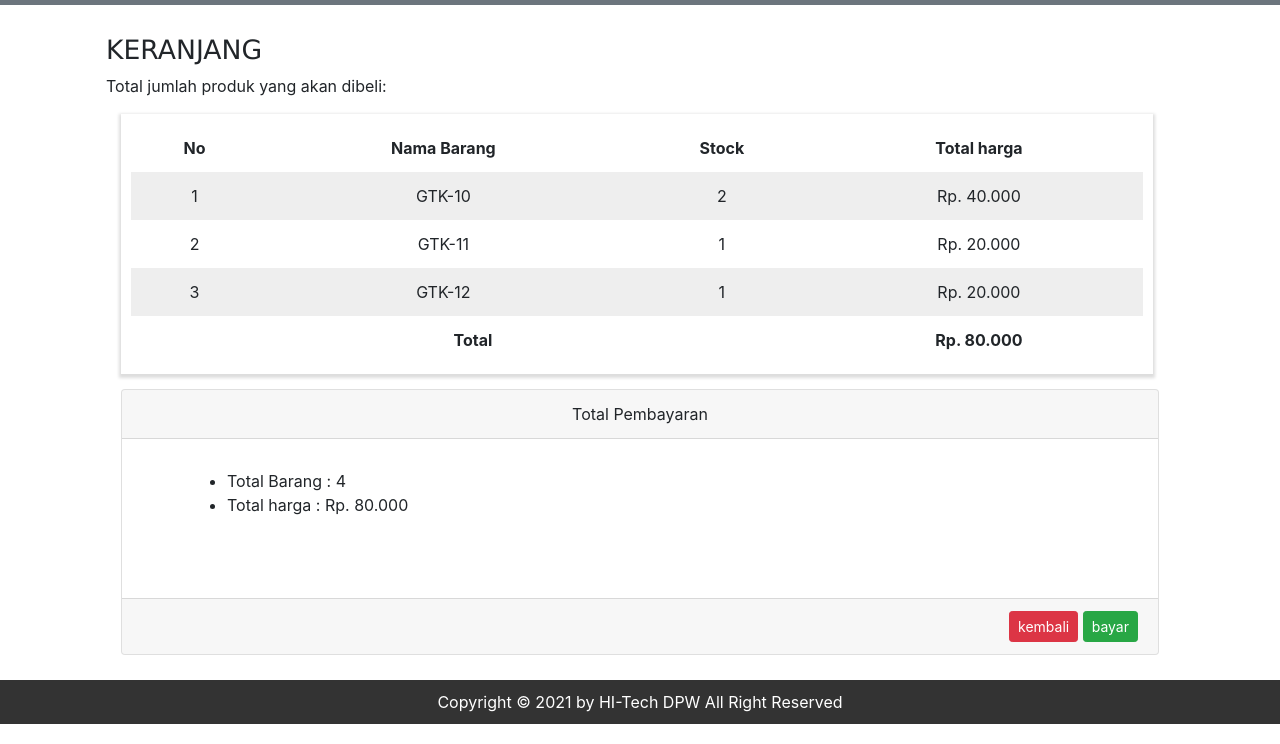
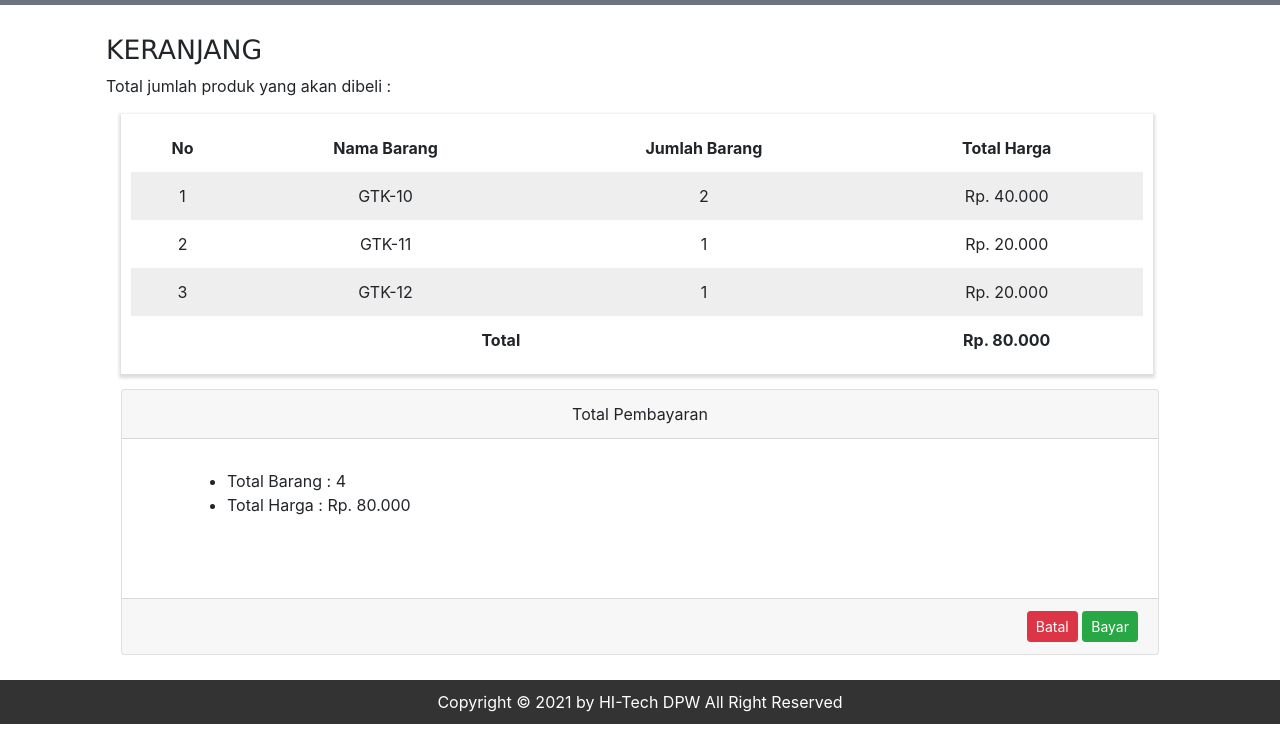
Before and after one commit to yoga-tirta/hi-tech, a plain HTML site: page keranjang.html in a window 1280 px wide. Shown: the part 56-800 px from the top of the page. Drawn offline with nearby package versions, Linux system fonts and the light colour scheme.

Commit message:
Update keranjang.html

```diff
--- a/keranjang.html
+++ b/keranjang.html
@@ -34,14 +34,14 @@
             <div class="row">
                 <div class="col-lg-12">
                     <h2 style="font-size: 20pt; font-family: verdana;">KERANJANG</h2>
-                    <p>Total jumlah produk yang akan dibeli:</p>
+                    <p>Total jumlah produk yang akan dibeli :</p>
                     <div class="card-body">
                         <table class="zebra-table">
                             <thead>
                                 <th>No</th>
                                 <th>Nama Barang</th>
-                                <th>Stock</th>
-                                <th>Total harga</th>
+                                <th>Jumlah Barang</th>
+                                <th>Total Harga</th>
                             </thead>
                             <tbody>
                                 <tr>
@@ -78,13 +78,13 @@
                     <div class="card-body">
                         <ul>
                             <li>Total Barang : 4</li>
-                            <li>Total harga : Rp. 80.000</li>
+                            <li>Total Harga : Rp. 80.000</li>
                         </ul>
                     </div>
                     <div class="card-footer text-right">
                         <div>
-                            <button class="btn btn-danger btn-sm">kembali</button>
-                            <button class="btn btn-success btn-sm">bayar</button>
+                            <button class="btn btn-danger btn-sm">Batal</button>
+                            <button class="btn btn-success btn-sm">Bayar</button>
                         </div>
                     </div>
                 </div>
```
